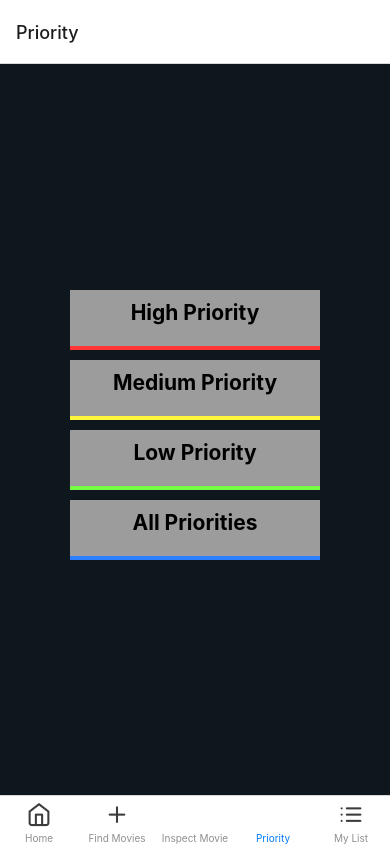
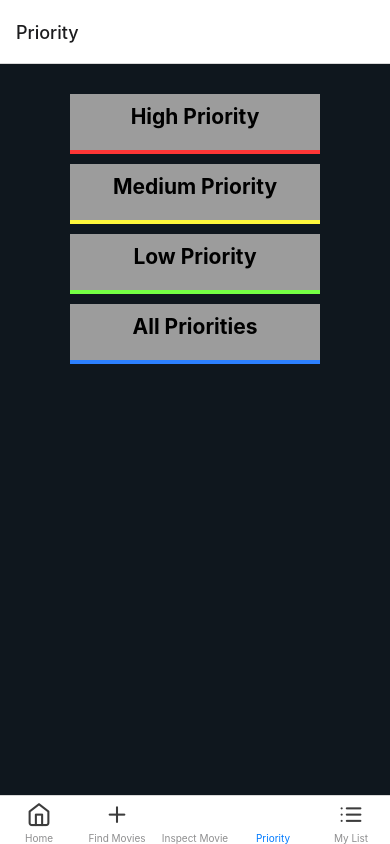
Before and after one commit to luispaganini/films-list, a React Native app: screen /Priority in a window 390 px wide. Built offline with nearby package versions, Linux system fonts and the light colour scheme.

Commit message:
create flatlists and new interfaces

```diff
--- /dev/null
+++ b/src/interfaces/ItemInterface.ts
@@ -0,0 +1,10 @@
+export interface ItemInterface {
+    item: {
+      id: number,
+      title: string,
+      color: string
+    },
+    onPress(): void,
+    backgroundColor: any,
+    textColor: any
+}
--- a/src/pages/Home.tsx
+++ b/src/pages/Home.tsx
@@ -2,7 +2,7 @@ import { StyleSheet, View, Text, Button, Image } from "react-native";
 import React from "react";
 
 export default function Home({ navigation }: any) {
-  const handleAbout = () => {
+  const handleFindMovies = () => {
     navigation.navigate("Find Movies");
   };
 
@@ -16,7 +16,7 @@ export default function Home({ navigation }: any) {
       <Text style={styles.text}>Watch Movies and Series</Text>
 
       <View style={styles.button}>
-        <Button title="Find Movies" onPress={handleAbout} />
+        <Button title="Find Movies" onPress={handleFindMovies} />
       </View>
 
     </View>
--- a/src/pages/InspectMovie.tsx
+++ b/src/pages/InspectMovie.tsx
@@ -1,9 +1,11 @@
-import { Image, StyleSheet, View, Text, ScrollView, Pressable } from "react-native";
-import { useState } from "react";
+import { Image, StyleSheet, View, Text, ScrollView, Pressable, Button } from "react-native";
+import React, { useState } from "react";
 
 
-export default function InspectMovie() {
-  const [value, setValue] = useState('');
+export default function InspectMovie({ navigation }: any) {
+  const handleMyList = () => {
+    navigation.navigate("My List");
+  };
 
   return (
     <ScrollView style={styles.container}>
@@ -31,6 +33,9 @@ export default function InspectMovie() {
             <Text style={styles.textButton}>High</Text>
           </Pressable>
         </View>
+        <View style={styles.buttonConfirm}>
+          <Button title="Add To List" onPress={handleMyList} />
+      </View>
       </View>
     </ScrollView>
   );
@@ -83,5 +88,10 @@ const styles = StyleSheet.create({
   },
   textButton: {
     textAlign: "center"
+  },
+  buttonConfirm: {
+    marginBottom: 20,
+    marginRight: 10,
+    marginLeft: 10
   }
 });
--- a/src/pages/List.tsx
+++ b/src/pages/List.tsx
@@ -1,23 +1,82 @@
-import { StyleSheet, View, Text } from "react-native";
-import React from "react";
+import { StyleSheet, View, Text, TouchableOpacity, FlatList, Linking } from "react-native";
+import React, { useState } from "react";
+import { ItemInterface } from "../interfaces/ItemInterface";
+import { SafeAreaView } from "react-native-safe-area-context";
+
+const data = [
+  {
+    id: 1,
+    title: "The Witcher",
+    priority: 1,
+    colorPriority: "#FF3636",
+    img: "https://t.ctcdn.com.br/JK5USDhY3V3j0f6DtXxLt9UVPJs=/512x288/smart/filters:format(webp)/i575643.png",
+    trailer: "https://youtu.be/tjujvMkqWe4"
+  },
+]
+
+const Item = ({ item, onPress, backgroundColor, textColor }: any) => (
+  <TouchableOpacity onPress={onPress} style={[buttonStyle(item.color), backgroundColor]}>
+      {/* <Image
+        source={{uri: item.img}}
+      /> */}
+  </TouchableOpacity>
+);
 
 export default function List() {
+  const handleYoutube = (link: string) => {
+    Linking.openURL(link)
+  };
+
+  const [selectedId, setSelectedId] = useState(null);
+
+  const renderItem = ({ item }: any) => {
+    const backgroundColor: string = "#9C9C9C";
+    const color: string = 'black';
+
+    return (
+      <Item
+        item={item}
+        onPress={handleYoutube(item.trailer)}
+        backgroundColor={{ backgroundColor }}
+        textColor={{ color }}
+      />
+    );
+  };
+
   return (
-    <View style={styles.container}>
-      <Text style={styles.text}>Pagina em desenvolvimento</Text>
-    </View>
+    <SafeAreaView style={styles.container}>
+      <FlatList
+        data={data}
+        renderItem={renderItem}
+        keyExtractor={(item) => item.id.toString()}
+        extraData={selectedId}
+      />
+    </SafeAreaView>
   );
 }
 
 const styles = StyleSheet.create({
   container: {
     flex: 1,
-    backgroundColor: "#fff",
+    backgroundColor: "#0F171E",
     alignItems: "center",
     justifyContent: "center",
   },
   text: {
     fontSize: 18,
-    color: "blue",
+    color: "white",
   },
 });
+
+function buttonStyle(color: string) {
+  const style = {
+    button: {
+      width: 250,
+      height:60,
+      marginBottom: 10,
+      borderBottomWidth: 4,
+      borderBottomColor: color
+    }
+  }
+  return style.button;
+}
--- a/src/pages/SelectPriority.tsx
+++ b/src/pages/SelectPriority.tsx
@@ -1,36 +1,77 @@
-import { View, Text, StyleSheet, Button, Pressable} from 'react-native'
-import React from 'react'
+import { View, Text, StyleSheet, FlatList, TouchableOpacity, SafeAreaView} from 'react-native'
+import React, { useState } from 'react'
+import { ItemInterface } from '../interfaces/ItemInterface';
+
+const data = [
+  {
+    id: 1,
+    title: "High Priority",
+    color: "#FF3636"
+  },
+  {
+    id: 2,
+    title: "Medium Priority",
+    color: "#FFF73C"
+  },
+  {
+    id: 3,
+    title: "Low Priority",
+    color: "#75FF44"
+  },
+  {
+    id: 4,
+    title: "All Priorities",
+    color: "#2C80FF"
+  },
+]
+
+const Item = ({ item, onPress, backgroundColor, textColor }: ItemInterface) => (
+  <TouchableOpacity onPress={onPress} style={[buttonStyle(item.color), backgroundColor]}>
+    <Text style={[styles.text, textColor]}>{item.title}</Text>
+  </TouchableOpacity>
+);
 
 export default function SelectPriority({ navigation }: any) {
-    const handleAbout = () => {
-        navigation.navigate("My List");
-      };
+  const handleList = () => {
+    navigation.navigate("My List");
+  };
+
+  const [selectedId, setSelectedId] = useState(null);
+
+  const renderItem = ({ item }: any) => {
+    const backgroundColor: string = "#9C9C9C";
+    const color: string = 'black';
+
+    return (
+      <Item
+        item={item}
+        onPress={handleList}
+        backgroundColor={{ backgroundColor }}
+        textColor={{ color }}
+      />
+    );
+  };
 
   return (
-    <View style={styles.container}>
-      <Pressable style={styles.button} onPress={handleAbout} >
-          <Text style={styles.text}>High Priority</Text>
-      </Pressable>
-      <Pressable style={styles.button2} onPress={handleAbout} >
-          <Text style={styles.text}>Medium Priority</Text>
-      </Pressable>
-      <Pressable style={styles.button3} onPress={handleAbout} >
-          <Text style={styles.text}>Low Priority</Text>
-      </Pressable>
-      <Pressable style={styles.button4} onPress={handleAbout} >
-          <Text style={styles.text}>All Priorities</Text>
-      </Pressable>
-    </View>
-
-  )
+    <SafeAreaView style={styles.container}>
+      <FlatList
+        data={data}
+        renderItem={renderItem}
+        keyExtractor={(item) => item.id.toString()}
+        extraData={selectedId}
+      />
+    </SafeAreaView>
+  );
 }
 
 const styles = StyleSheet.create({
     container: {
       flex: 1,
       backgroundColor: "#0F171E",
+      display: "flex",
       alignItems: "center",
-      justifyContent: "center",
+      justifyContent: "space-around",
+      paddingTop: 30
     },
     text: {
       fontWeight: 'bold',
@@ -38,41 +79,18 @@ const styles = StyleSheet.create({
       color: "#000000",
       fontSize: 21,
       textAlign: 'center',
-    },
-    logo: {
-      width: "100%",
-      height: 150,
-    },
+    }
+});
+
+function buttonStyle(color: string) {
+  const style = {
     button: {
       width: 250,
       height:60,
-      backgroundColor: "#9C9C9C",
       marginBottom: 10,
       borderBottomWidth: 4,
-      borderBottomColor: "#FF3636"
-    },
-    button2: {
-      width: 250,
-      height:60,
-      backgroundColor: "#9C9C9C",
-      marginBottom: 10,
-      borderBottomWidth: 4,
-      borderBottomColor: "#FFF73C"
-    },
-    button3: {
-      width: 250,
-      height:60,
-      backgroundColor: "#9C9C9C",
-      marginBottom: 10,
-      borderBottomWidth: 4,
-      borderBottomColor: "#75FF44"
-    },
-    button4: {
-      width: 250,
-      height:60,
-      backgroundColor: "#9C9C9C",
-      marginBottom: 10,
-      borderBottomWidth: 4,
-      borderBottomColor: "#2C80FF"
+      borderBottomColor: color
     }
-});
+  }
+  return style.button;
+}
```
